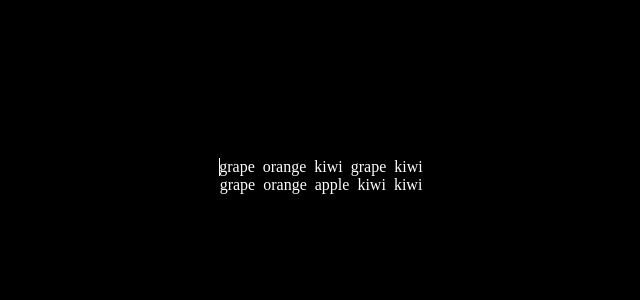
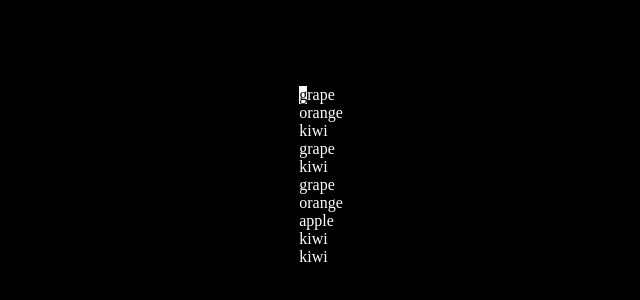
Before and after one commit to Boom123bam/cooltypinggame, a React (Vite) app: page / in a window 1280 px wide. Shown: the part 224-524 px from the top of the page, without its empty margins (323-963 px from the left). Built offline with nearby package versions, Linux system fonts and the light colour scheme.

Commit message:
Add scrolling to text

```diff
--- a/src/App.css
+++ b/src/App.css
@@ -14,6 +14,11 @@ body {
   display: flex;
   flex-wrap: wrap;
   justify-content: center;
+
+  .scroller {
+    translate: 0 var(--depth);
+    transition: translate 0.5s;
+  }
 
   .word {
     display: flex;
@@ -35,8 +40,10 @@ body {
   .char.typing:before {
     content: "";
     position: absolute;
-    width: 1px;
+    width: 100%;
     height: 100%;
     background-color: white;
+    background-blend-mode: multiply;
+    mix-blend-mode: difference;
   }
 }
--- a/src/components/TextDisplay.tsx
+++ b/src/components/TextDisplay.tsx
@@ -1,9 +1,37 @@
+import { useEffect, useRef } from "react";
 import Word from "./Word";
 
 const TextDisplay: React.FC<{
   allWords: string[];
   currentIndex: number;
 }> = ({ allWords, currentIndex }) => {
+  const currentWordRef = useRef<HTMLElement | null>(null);
+  const scrollerRef = useRef<HTMLElement | null>(null);
+  const checkScrollRef = useRef(true);
+
+  useEffect(() => {
+    if (!checkScrollRef.current) return;
+
+    checkScrollRef.current = false;
+    setTimeout(() => {
+      checkScrollRef.current = true;
+    }, 500);
+
+    // update scroll
+    if (currentWordRef.current && scrollerRef.current) {
+      const scrollerTop =
+        scrollerRef.current.getBoundingClientRect().top;
+
+      const wordTop =
+        currentWordRef.current.getBoundingClientRect().top;
+
+      scrollerRef.current.style.setProperty(
+        "--depth",
+        `${scrollerTop - wordTop}px`
+      );
+    }
+  });
+
   function findWordAndIndex(words: string[], totalCharIndex: number) {
     let currentCharIndex = 0;
 
@@ -31,11 +59,11 @@ const TextDisplay: React.FC<{
 
   const { typingWordIndex, charIndexRelativeToWord } =
     findWordAndIndex(allWords, currentIndex);
-  console.log(currentIndex, typingWordIndex, charIndexRelativeToWord);
 
   return (
     <>
       <div className="text-display">
+        <div className="scroller" ref={scrollerRef}>
           {allWords.map((word, i) => (
             <>
               <Word
@@ -45,9 +73,11 @@ const TextDisplay: React.FC<{
                 currentCharIndex={
                   i == typingWordIndex ? charIndexRelativeToWord : -1
                 }
+                ref={i == typingWordIndex ? currentWordRef : null}
               />
             </>
           ))}
+        </div>
       </div>
     </>
   );
--- a/src/components/Word.tsx
+++ b/src/components/Word.tsx
@@ -1,9 +1,9 @@
-const Word: React.FC<{
-  word: string;
-  isTyped: boolean;
-  isTyping: boolean;
-  currentCharIndex: number; // -1 if none
-}> = ({ word, isTyped, isTyping, currentCharIndex }) => {
+import { forwardRef } from "react";
+
+const Word = forwardRef(function Word(
+  { word, isTyped, isTyping, currentCharIndex },
+  ref
+) {
   function createSpans(
     word: string,
     charIndexRelativeToWord: number | null = null
@@ -32,6 +32,7 @@ const Word: React.FC<{
 
   return (
     <span
+      ref={ref}
       className={`word ${
         isTyped ? "typed" : isTyping ? "typing" : "not-typed"
       }`}
@@ -48,6 +49,6 @@ const Word: React.FC<{
         : createSpans(word)}
     </span>
   );
-};
+});
 
 export default Word;
```
Lines whose indentation alone changed are shown as unchanged.
